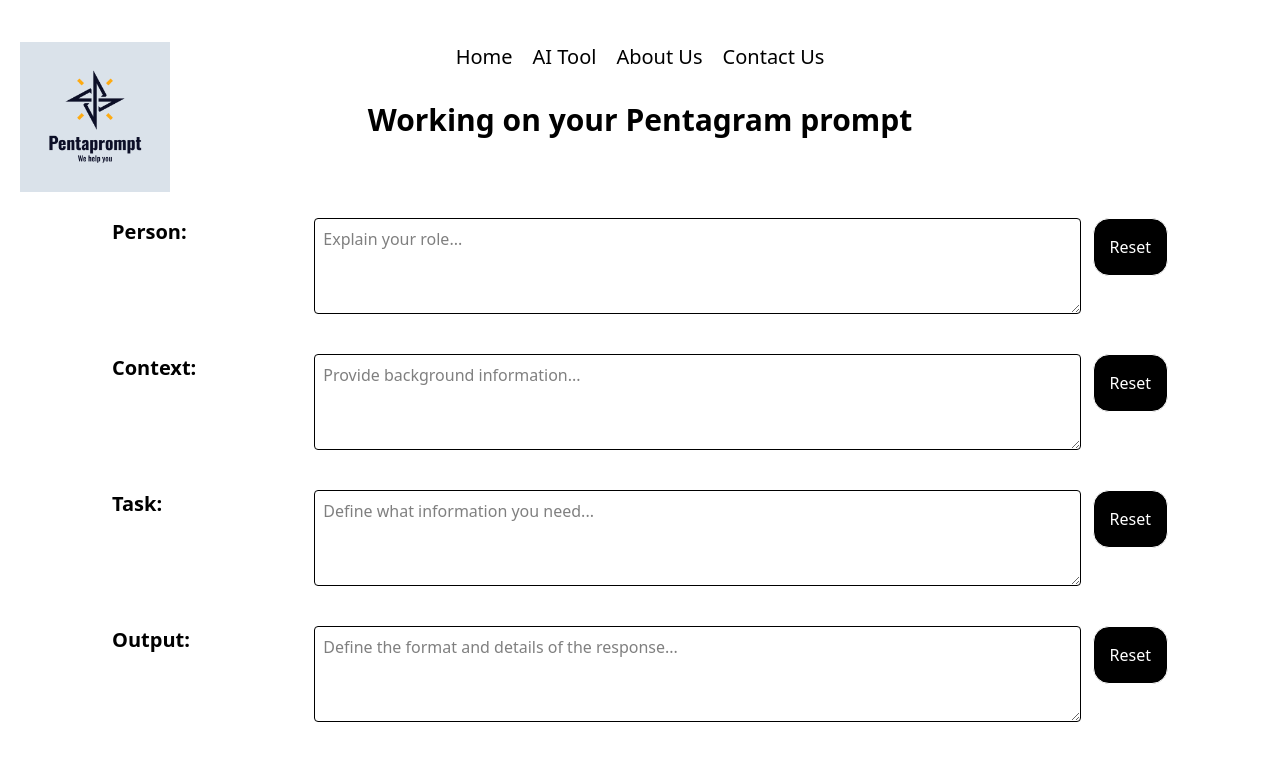
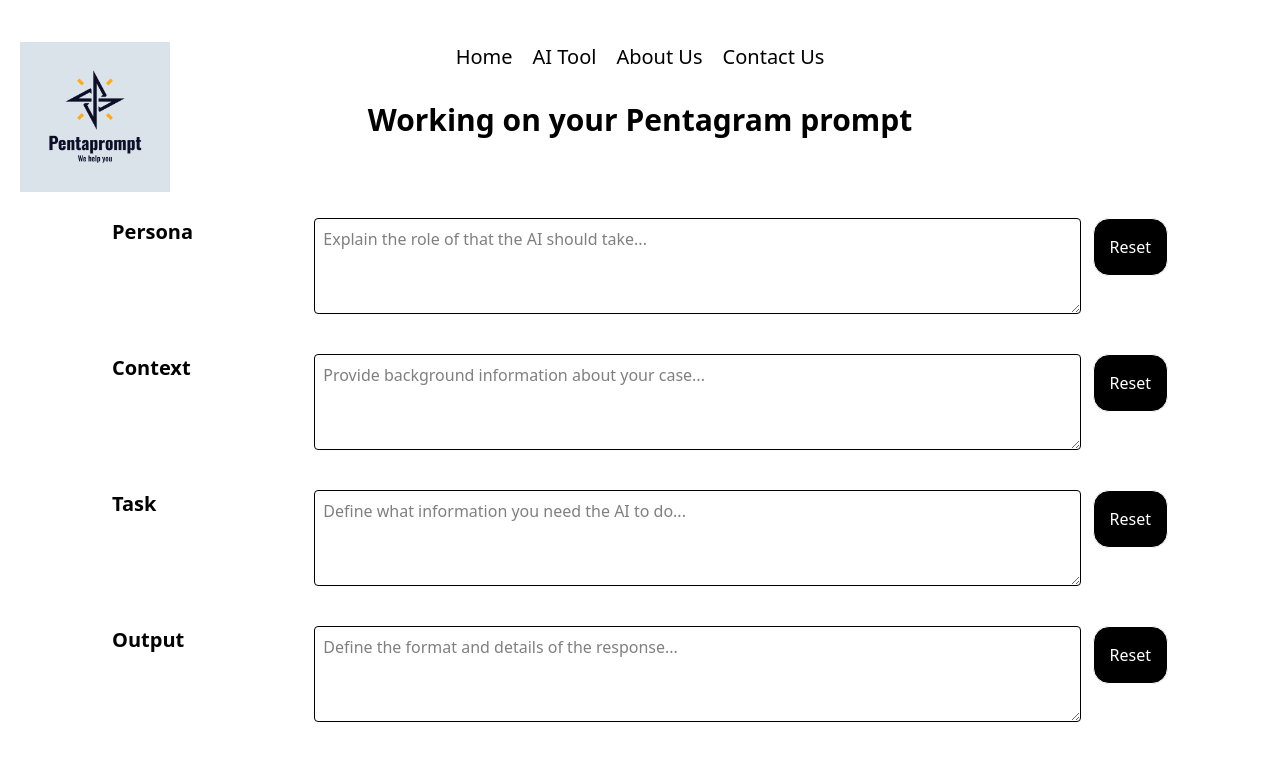
Before and after one commit to chingu-voyages/V54-tier1-team-01, a React (Vite) app in the folder client/: page / in a window 1280 px wide. Shown: the top 760 px of the page. Built offline with nearby package versions, Linux system fonts and the light colour scheme.

Commit message:
fix:inputBlock: added name attritute to text area; corrected some descriptions on inputDescriptioninfo file

```diff
--- a/client/src/components/InputArea.jsx
+++ b/client/src/components/InputArea.jsx
@@ -12,6 +12,7 @@ export default function InputArea({ id, fieldName, fieldText }) {
         className='w-full h-24 p-2 border rounded'
         id={id}
         placeholder={fieldText}
+        name={fieldName}
       />
     </>
   );
--- a/client/src/data/InputDescriptionInfo.js
+++ b/client/src/data/InputDescriptionInfo.js
@@ -1,15 +1,9 @@
 const DESCRIPTION = [
-  { label: "Person:", text: "Explain your role..." },
-  { label: "Context:", text: "Provide background information..." },
-  { label: "Task:", text: "Define what information you need..." },
-  {
-    label: "Output:",
-    text: "Define the format and details of the response...",
-  },
-  {
-    label: "Constraints:",
-    text: "Limitations and guidelines that should be considered...",
-  },
+  { label: "Persona", text: "Explain the role of that the AI should take..." },
+  { label: "Context", text: "Provide background information about your case..." },
+  { label: "Task", text: "Define what information you need the AI to do..." },
+  {label: "Output", text: "Define the format and details of the response...",},
+  {label: "Constraints", text: "Limitations and guidelines that should be considered...",},
 ];
 
 export default DESCRIPTION;
```
